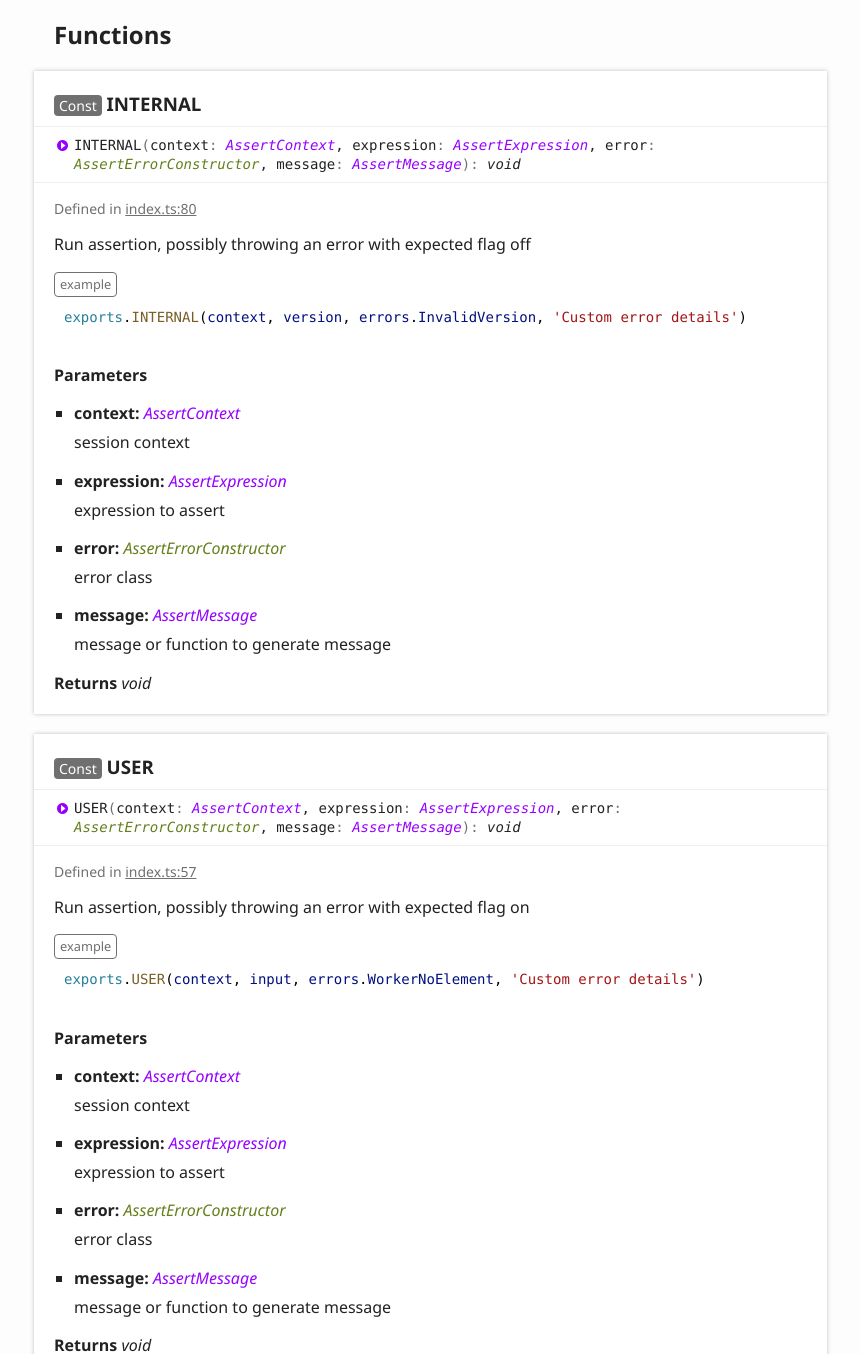
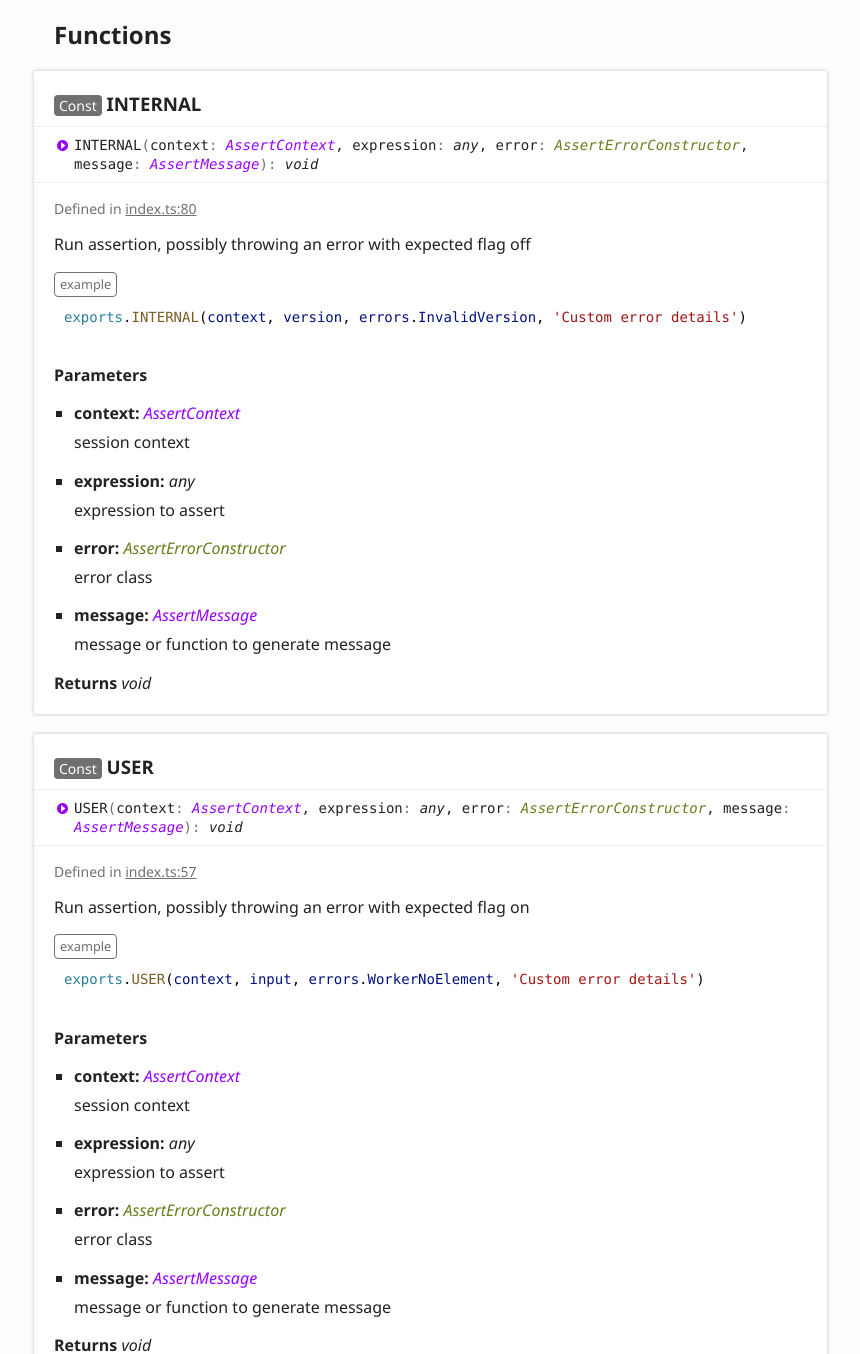
Before and after one commit to product-os/jellyfish-assert, a plain HTML site: page modules/index.html in a window 1280 px wide. Shown: the part 400-1754 px from the top of the page, without its empty margins (6-866 px from the left). Drawn offline with Linux system fonts and the light colour scheme.

Commit message:
deploy: d6a8603fdbe66b62406e44423cd357ed3f5e4e8b

```diff
--- a/modules/index.html
+++ b/modules/index.html
@@ -83,7 +83,7 @@
 					<a name="internal" class="tsd-anchor"></a>
 					<h3><span class="tsd-flag ts-flagConst">Const</span> INTERNAL</h3>
 					<ul class="tsd-signatures tsd-kind-function tsd-parent-kind-module">
-						<li class="tsd-signature tsd-kind-icon">INTERNAL<span class="tsd-signature-symbol">(</span>context<span class="tsd-signature-symbol">: </span><a href="types.html#assertcontext" class="tsd-signature-type" data-tsd-kind="Type alias">AssertContext</a>, expression<span class="tsd-signature-symbol">: </span><a href="types.html#assertexpression" class="tsd-signature-type" data-tsd-kind="Type alias">AssertExpression</a>, error<span class="tsd-signature-symbol">: </span><a href="../interfaces/types.asserterrorconstructor.html" class="tsd-signature-type" data-tsd-kind="Interface">AssertErrorConstructor</a>, message<span class="tsd-signature-symbol">: </span><a href="types.html#assertmessage" class="tsd-signature-type" data-tsd-kind="Type alias">AssertMessage</a><span class="tsd-signature-symbol">)</span><span class="tsd-signature-symbol">: </span><span class="tsd-signature-type">void</span></li>
+						<li class="tsd-signature tsd-kind-icon">INTERNAL<span class="tsd-signature-symbol">(</span>context<span class="tsd-signature-symbol">: </span><a href="types.html#assertcontext" class="tsd-signature-type" data-tsd-kind="Type alias">AssertContext</a>, expression<span class="tsd-signature-symbol">: </span><span class="tsd-signature-type">any</span>, error<span class="tsd-signature-symbol">: </span><a href="../interfaces/types.asserterrorconstructor.html" class="tsd-signature-type" data-tsd-kind="Interface">AssertErrorConstructor</a>, message<span class="tsd-signature-symbol">: </span><a href="types.html#assertmessage" class="tsd-signature-type" data-tsd-kind="Type alias">AssertMessage</a><span class="tsd-signature-symbol">)</span><span class="tsd-signature-symbol">: </span><span class="tsd-signature-type">void</span></li>
 					</ul>
 					<ul class="tsd-descriptions">
 						<li class="tsd-description">
@@ -112,7 +112,7 @@
 									</div>
 								</li>
 								<li>
-									<h5>expression: <a href="types.html#assertexpression" class="tsd-signature-type" data-tsd-kind="Type alias">AssertExpression</a></h5>
+									<h5>expression: <span class="tsd-signature-type">any</span></h5>
 									<div class="tsd-comment tsd-typography">
 										<p>expression to assert</p>
 									</div>
@@ -138,7 +138,7 @@
 					<a name="user" class="tsd-anchor"></a>
 					<h3><span class="tsd-flag ts-flagConst">Const</span> USER</h3>
 					<ul class="tsd-signatures tsd-kind-function tsd-parent-kind-module">
-						<li class="tsd-signature tsd-kind-icon">USER<span class="tsd-signature-symbol">(</span>context<span class="tsd-signature-symbol">: </span><a href="types.html#assertcontext" class="tsd-signature-type" data-tsd-kind="Type alias">AssertContext</a>, expression<span class="tsd-signature-symbol">: </span><a href="types.html#assertexpression" class="tsd-signature-type" data-tsd-kind="Type alias">AssertExpression</a>, error<span class="tsd-signature-symbol">: </span><a href="../interfaces/types.asserterrorconstructor.html" class="tsd-signature-type" data-tsd-kind="Interface">AssertErrorConstructor</a>, message<span class="tsd-signature-symbol">: </span><a href="types.html#assertmessage" class="tsd-signature-type" data-tsd-kind="Type alias">AssertMessage</a><span class="tsd-signature-symbol">)</span><span class="tsd-signature-symbol">: </span><span class="tsd-signature-type">void</span></li>
+						<li class="tsd-signature tsd-kind-icon">USER<span class="tsd-signature-symbol">(</span>context<span class="tsd-signature-symbol">: </span><a href="types.html#assertcontext" class="tsd-signature-type" data-tsd-kind="Type alias">AssertContext</a>, expression<span class="tsd-signature-symbol">: </span><span class="tsd-signature-type">any</span>, error<span class="tsd-signature-symbol">: </span><a href="../interfaces/types.asserterrorconstructor.html" class="tsd-signature-type" data-tsd-kind="Interface">AssertErrorConstructor</a>, message<span class="tsd-signature-symbol">: </span><a href="types.html#assertmessage" class="tsd-signature-type" data-tsd-kind="Type alias">AssertMessage</a><span class="tsd-signature-symbol">)</span><span class="tsd-signature-symbol">: </span><span class="tsd-signature-type">void</span></li>
 					</ul>
 					<ul class="tsd-descriptions">
 						<li class="tsd-description">
@@ -167,7 +167,7 @@
 									</div>
 								</li>
 								<li>
-									<h5>expression: <a href="types.html#assertexpression" class="tsd-signature-type" data-tsd-kind="Type alias">AssertExpression</a></h5>
+									<h5>expression: <span class="tsd-signature-type">any</span></h5>
 									<div class="tsd-comment tsd-typography">
 										<p>expression to assert</p>
 									</div>
```
Also changed, not shown: modules/types.html (+1 -1 lines).
